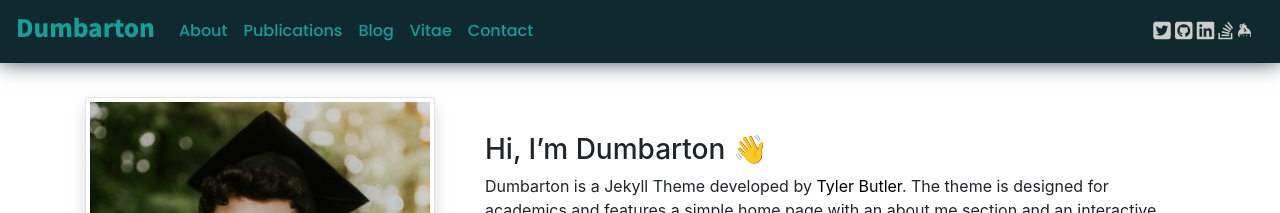
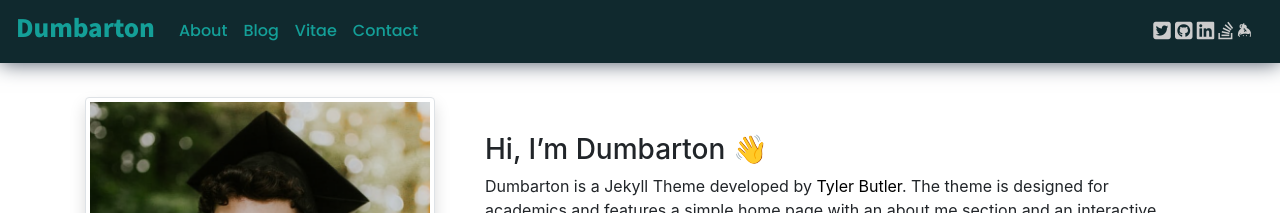
Before and after one commit to MattJohnVO/mattjohnvo.github.io, a Jekyll site: the page built from index.md, in a window 1280 px wide. Shown: the top 213 px of the page. Built offline with Jekyll 4.4.1, drawn with Linux system fonts in a browser that asks for light colours; nearby versions of some CDN libraries; comment, search, counter and statistics services are not loaded; our own code applies the rules of GitHub Pages for plain Markdown files.

Commit message:
Update nav.yml

```diff
--- a/_data/nav.yml
+++ b/_data/nav.yml
@@ -3,9 +3,6 @@ links:
 
 - title: About
   url: about.html
-
-- title: Publications
-  url: publications.html
 
 - title: Blog
   url: blog.html
```
